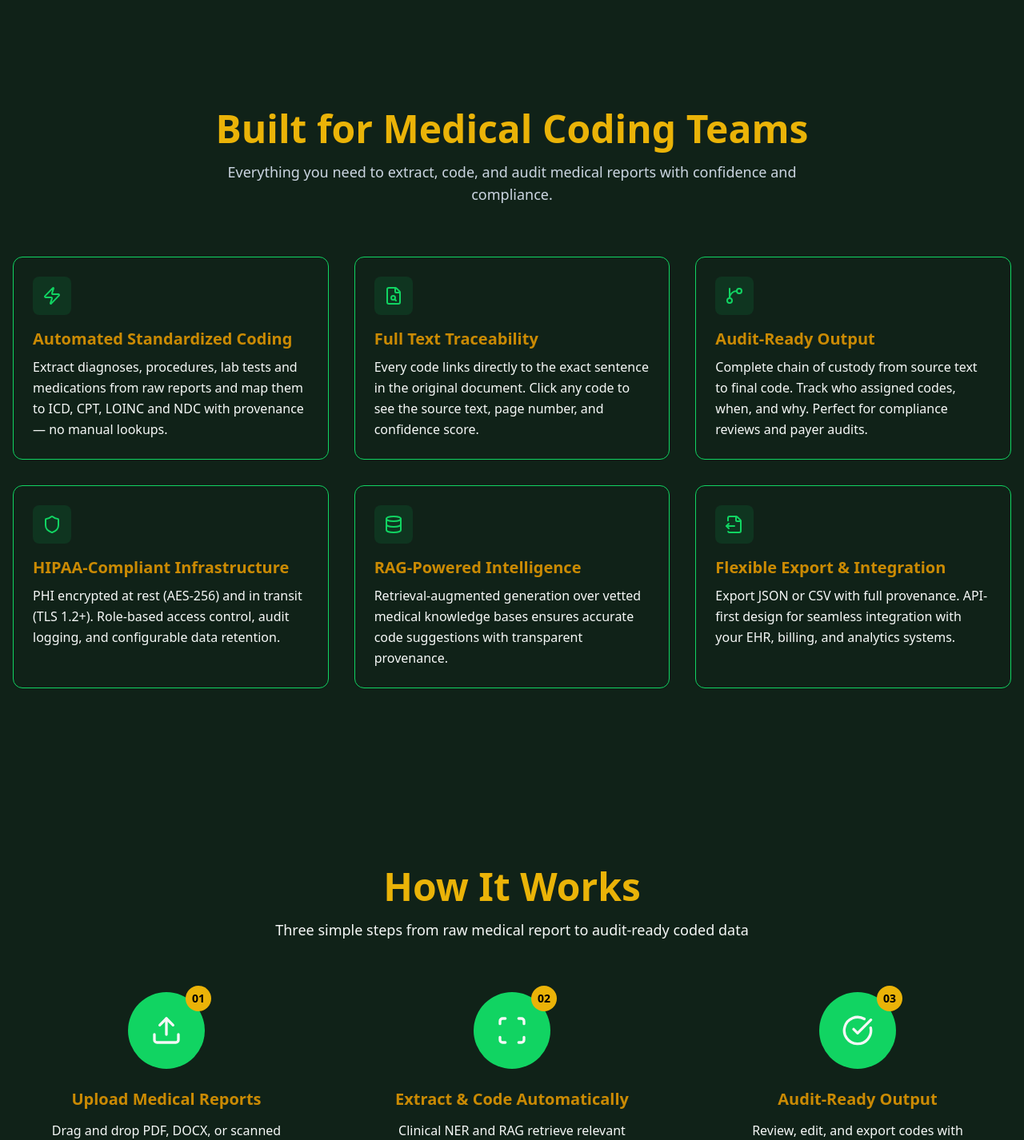
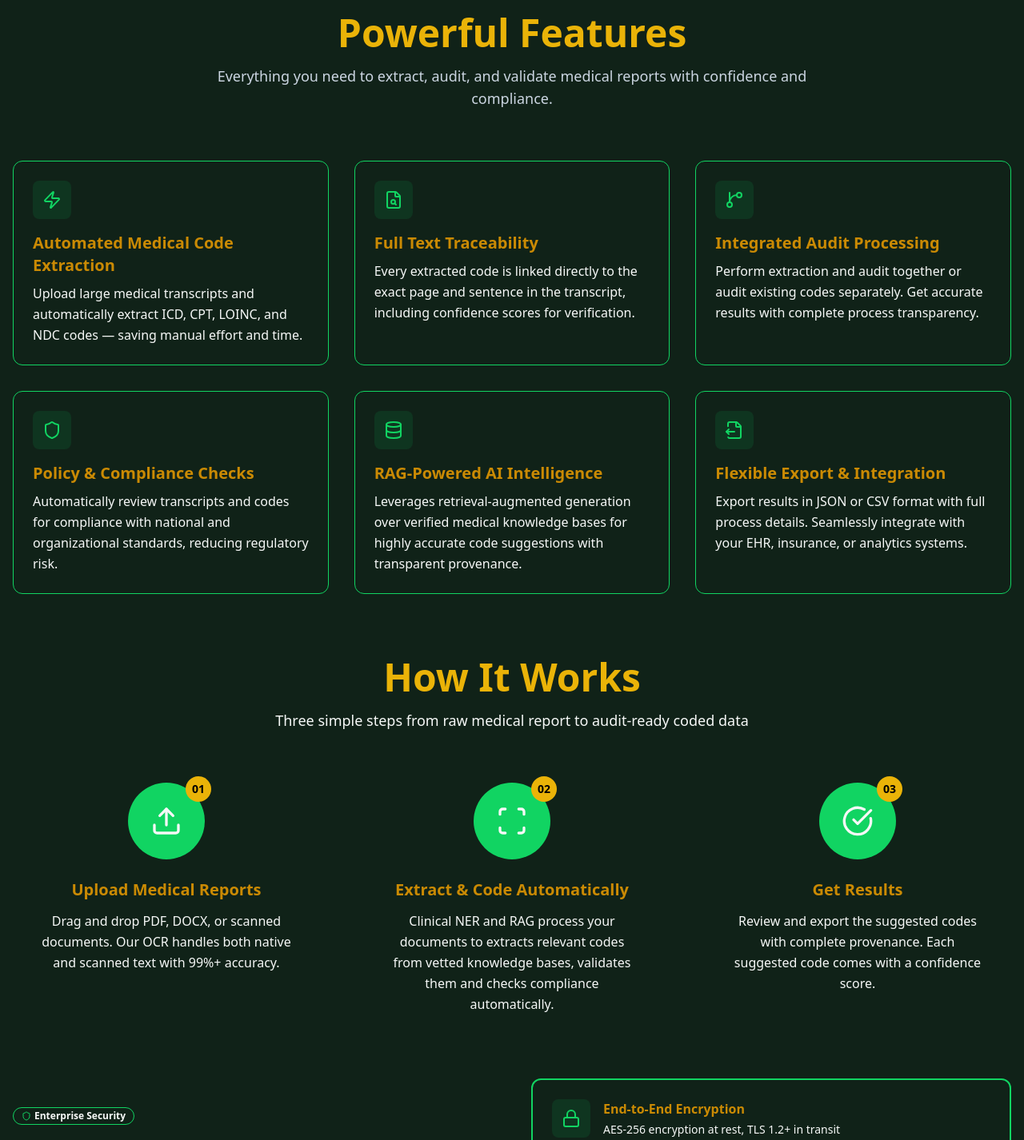
Before and after one commit to pprachhiii/syncode-AI, a React app in the folder Syncode/frontend/: page / in a window 1280 px wide. Shown: the part 1220-2646 px from the top of the page at 80% size. Built offline with nearby package versions, Linux system fonts and the light colour scheme; no server answers; the HTML template or start-up script is replaced by a standard one.

Commit message:
UI polish: remove extra spacing and improve interactivity

```diff
--- a/Syncode/frontend/src/components/Comparasion.jsx
+++ b/Syncode/frontend/src/components/Comparasion.jsx
@@ -2,7 +2,7 @@ import { motion } from "framer-motion";
 
 export const Comaparasion = () => {
   return (
-    <section className="px-4 py-16 sm:px-6 lg:px-12">
+    <section className="px-4 py-10 sm:px-6 lg:px-12">
       <div className="max-w-6xl mx-auto">
         <div className="grid md:grid-cols-2 gap-10 relative">
           {/* vertical divider */}
--- a/Syncode/frontend/src/components/Features.jsx
+++ b/Syncode/frontend/src/components/Features.jsx
@@ -1,3 +1,4 @@
+import { motion } from "framer-motion";
 import {
   FileSearch,
   GitBranch,
@@ -10,77 +11,123 @@ import {
 const features = [
   {
     icon: Zap,
-    title: "Automated Standardized Coding",
+    title: "Automated Medical Code Extraction",
     description:
-      "Extract diagnoses, procedures, lab tests and medications from raw reports and map them to ICD, CPT, LOINC and NDC with provenance — no manual lookups.",
+      "Upload large medical transcripts and automatically extract ICD, CPT, LOINC, and NDC codes — saving manual effort and time.",
   },
   {
     icon: FileSearch,
     title: "Full Text Traceability",
     description:
-      "Every code links directly to the exact sentence in the original document. Click any code to see the source text, page number, and confidence score.",
+      "Every extracted code is linked directly to the exact page and sentence in the transcript, including confidence scores for verification.",
   },
   {
     icon: GitBranch,
-    title: "Audit-Ready Output",
+    title: "Integrated Audit Processing",
     description:
-      "Complete chain of custody from source text to final code. Track who assigned codes, when, and why. Perfect for compliance reviews and payer audits.",
+      "Perform extraction and audit together or audit existing codes separately. Get accurate results with complete process transparency.",
   },
   {
     icon: Shield,
-    title: "HIPAA-Compliant Infrastructure",
+    title: "Policy & Compliance Checks",
     description:
-      "PHI encrypted at rest (AES-256) and in transit (TLS 1.2+). Role-based access control, audit logging, and configurable data retention.",
+      "Automatically review transcripts and codes for compliance with national and organizational standards, reducing regulatory risk.",
   },
   {
     icon: Database,
-    title: "RAG-Powered Intelligence",
+    title: "RAG-Powered AI Intelligence",
     description:
-      "Retrieval-augmented generation over vetted medical knowledge bases ensures accurate code suggestions with transparent provenance.",
+      "Leverages retrieval-augmented generation over verified medical knowledge bases for highly accurate code suggestions with transparent provenance.",
   },
   {
     icon: FileOutput,
     title: "Flexible Export & Integration",
     description:
-      "Export JSON or CSV with full provenance. API-first design for seamless integration with your EHR, billing, and analytics systems.",
+      "Export results in JSON or CSV format with full process details. Seamlessly integrate with your EHR, insurance, or analytics systems.",
   },
 ];
 
+const containerVariants = {
+  hidden: { opacity: 0 },
+  visible: {
+    opacity: 1,
+    transition: {
+      staggerChildren: 0.12, // one-by-one animation
+    },
+  },
+};
+
+const itemVariants = {
+  hidden: { opacity: 0, y: 24 },
+  visible: {
+    opacity: 1,
+    y: 0,
+    transition: {
+      duration: 0.5,
+      ease: "easeOut",
+    },
+  },
+};
+
 export const Features = () => {
   return (
-    <section id="features" className="py-20 md:py-28">
+    <section id="features" className="py-5 md:py-10">
       <div className="container mx-auto px-4">
-        <div className="text-center max-w-3xl mx-auto mb-16">
+        {/* Heading animation */}
+        <motion.div
+          initial={{ opacity: 0, y: 20 }}
+          whileInView={{ opacity: 1, y: 0 }}
+          viewport={{ once: true }}
+          transition={{ duration: 0.6 }}
+          className="text-center max-w-3xl mx-auto mb-16"
+        >
           <h2 className="text-3xl md:text-4xl lg:text-5xl font-bold text-yellow-500 mb-4">
-            Built for Medical Coding Teams
+            Powerful Features
           </h2>
-          <p className="text-lg text-muted-foreground text-slate-300">
-            Everything you need to extract, code, and audit medical reports with
-            confidence and compliance.
+          <p className="text-lg text-slate-300">
+            Everything you need to extract, audit, and validate medical reports
+            with confidence and compliance.
           </p>
-        </div>
+        </motion.div>
 
-        <div className="grid gap-8 md:grid-cols-2 lg:grid-cols-3">
+        {/* Feature cards */}
+        <motion.div
+          variants={containerVariants}
+          initial="hidden"
+          whileInView="visible"
+          viewport={{ once: true }}
+          className="grid gap-8 md:grid-cols-2 lg:grid-cols-3"
+        >
           {features.map((feature, index) => {
             const Icon = feature.icon;
             return (
-              <div
+              <motion.div
                 key={index}
-                className="group relative rounded-xl border bg-card p-6 shadow-sm hover:shadow-clinical border-[#11d462] transition-all duration-300"
+                variants={itemVariants}
+                whileHover={{
+                  y: -6,
+                  boxShadow: "0px 20px 40px rgba(17, 212, 98, 0.25)",
+                }}
+                transition={{ type: "spring", stiffness: 300, damping: 20 }}
+                className="group relative rounded-xl border border-[#11d462] bg-card p-6 cursor-pointer"
               >
-                <div className="mb-4 inline-flex h-12 w-12 items-center justify-center rounded-lg bg-[#11d4621a]">
+                <motion.div
+                  whileHover={{ scale: 1.1 }}
+                  className="mb-4 inline-flex h-12 w-12 items-center justify-center rounded-lg bg-[#11d4621a]"
+                >
                   <Icon className="h-6 w-6 text-[#11d462]" />
-                </div>
+                </motion.div>
+
                 <h3 className="text-xl font-bold text-yellow-600 mb-2">
                   {feature.title}
                 </h3>
                 <p className="text-muted-foreground leading-relaxed">
                   {feature.description}
                 </p>
-              </div>
+              </motion.div>
             );
           })}
-        </div>
+        </motion.div>
       </div>
     </section>
   );
--- a/Syncode/frontend/src/components/HowItWorks.jsx
+++ b/Syncode/frontend/src/components/HowItWorks.jsx
@@ -12,21 +12,21 @@ const steps = [
     icon: Scan,
     title: "Extract & Code Automatically",
     description:
-      "Clinical NER and RAG retrieve relevant codes from vetted knowledge bases. Each suggestion includes confidence score and source link.",
+      "Clinical NER and RAG process your documents to extracts relevant codes from vetted knowledge bases, validates them and checks compliance automatically.",
     step: "02",
   },
   {
     icon: CheckCircle,
-    title: "Audit-Ready Output",
+    title: "Get Results",
     description:
-      "Review, edit, and export codes with complete provenance. Every action logged for compliance and ready for payer audits.",
+      "Review and export the suggested codes with complete provenance. Each suggested code comes with a confidence score. ",
     step: "03",
   },
 ];
 
 export const HowItWorks = () => {
   return (
-    <section id="how-it-works" className="py-20 md:py-28 bg-secondary/30">
+    <section id="how-it-works" className="py-5 md:py-10 bg-secondary/30">
       <div className="container mx-auto px-4">
         <div className="text-center max-w-3xl mx-auto mb-16">
           <h2 className="text-3xl md:text-4xl lg:text-5xl font-bold text-yellow-500 mb-4">
--- a/Syncode/frontend/src/components/Navbar.jsx
+++ b/Syncode/frontend/src/components/Navbar.jsx
@@ -1,7 +1,7 @@
 import React, { useState, useEffect } from "react";
 import { Button } from "@/components/ui/button";
 import { useNavigate } from "react-router-dom";
-import { isAuthenticated } from "../lib/auth"; // your helper
+import { isAuthenticated } from "../lib/auth";
 
 const Navbar = () => {
   const navigate = useNavigate();
--- a/Syncode/frontend/src/components/Security.jsx
+++ b/Syncode/frontend/src/components/Security.jsx
@@ -1,5 +1,6 @@
 import { Shield, Lock, Eye, FileCheck } from "lucide-react";
 import { Badge } from "@/components/ui/badge";
+import { motion } from "framer-motion";
 
 const securityFeatures = [
   {
@@ -25,9 +26,31 @@ const securityFeatures = [
   },
 ];
 
+const securityContainerVariants = {
+  hidden: { opacity: 0 },
+  visible: {
+    opacity: 1,
+    transition: {
+      staggerChildren: 0.15, // one-by-one
+    },
+  },
+};
+
+const securityItemVariants = {
+  hidden: { opacity: 0, y: 20 },
+  visible: {
+    opacity: 1,
+    y: 0,
+    transition: {
+      duration: 0.5,
+      ease: "easeOut",
+    },
+  },
+};
+
 export const Security = () => {
   return (
-    <section id="security" className="py-20 md:py-28 border-b border-border">
+    <section id="security" className="py-5 md:py-10 border-b border-border">
       <div className="container mx-auto px-4">
         <div className="grid gap-12 lg:grid-cols-2 items-center">
           <div>
@@ -44,7 +67,7 @@ export const Security = () => {
               up to meet HIPAA requirements and protect patient privacy.
             </p>
 
-            <div className="bg-red-50 border-2 border-red-400 rounded-lg p-3">
+            <div className="bg-red-50 border-4 border-red-600 rounded-lg p-3">
               <p className="text-sm text-black leading-relaxed">
                 <strong>Important:</strong> This application provides coding
                 suggestions and traceability to source text. It does not make
@@ -55,13 +78,25 @@ export const Security = () => {
             </div>
           </div>
 
-          <div className="grid gap-6">
+          <motion.div
+            variants={securityContainerVariants}
+            initial="hidden"
+            whileInView="visible"
+            viewport={{ once: true }}
+            className="grid gap-6"
+          >
             {securityFeatures.map((feature, index) => {
               const Icon = feature.icon;
               return (
-                <div
+                <motion.div
                   key={index}
-                  className="flex gap-4 p-6 rounded-xl border border-[#11d462] bg-card shadow-sm hover:shadow-clinical transition-all duration-300"
+                  variants={securityItemVariants}
+                  whileHover={{
+                    y: -5,
+                    boxShadow: "0px 20px 40px rgba(17, 212, 98, 0.25)",
+                  }}
+                  transition={{ type: "spring", stiffness: 300, damping: 20 }}
+                  className="flex gap-4 p-6 rounded-xl border-2 border-[#11d462] bg-card cursor-pointer"
                 >
                   <div className="flex-shrink-0">
                     <div className="inline-flex h-12 w-12 items-center justify-center rounded-lg bg-[#11d4621a]">
@@ -76,10 +111,10 @@ export const Security = () => {
                       {feature.description}
                     </p>
                   </div>
-                </div>
+                </motion.div>
               );
             })}
-          </div>
+          </motion.div>
         </div>
       </div>
     </section>
--- a/Syncode/frontend/src/components/UploadZone.jsx
+++ b/Syncode/frontend/src/components/UploadZone.jsx
@@ -116,7 +116,7 @@ export const UploadZone = ({
                   type="file"
                   accept={accept}
                   onChange={handleFileInput}
-                  className="hidden" // <-- only hidden, not covering whole area
+                  className="hidden"
                 />
               </div>
             ) : (
```
Also changed, not shown: Syncode/frontend/src/components/Footer.jsx (+7 -9 lines), Syncode/frontend/src/components/HeroSection.jsx (+4 -12 lines).
